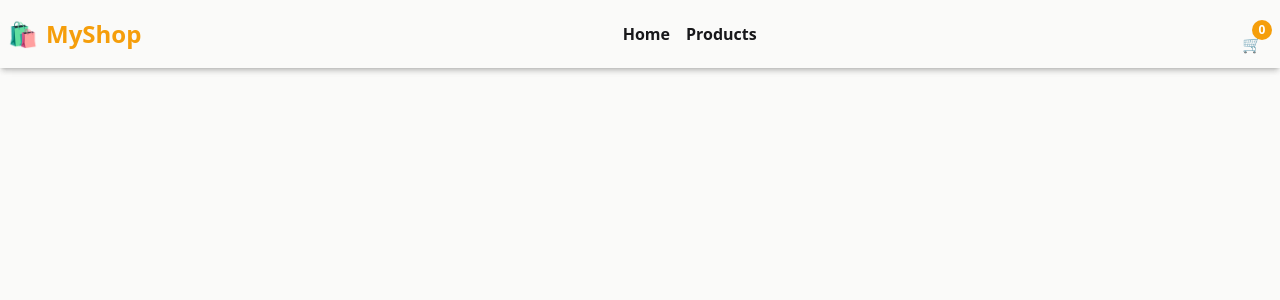
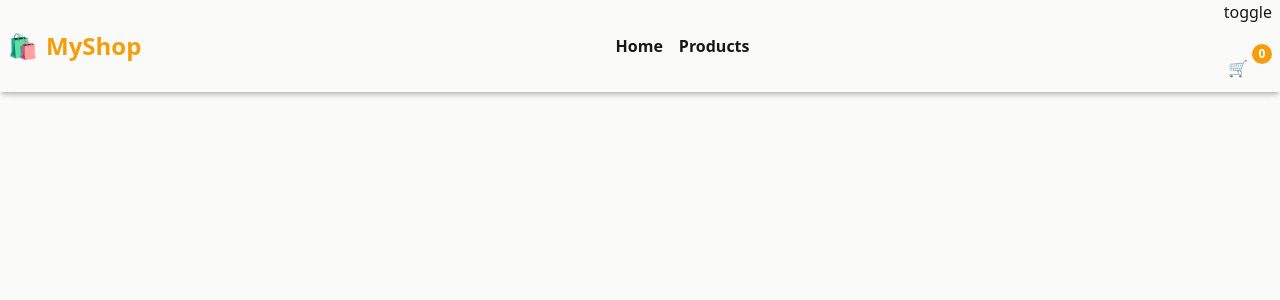
Before and after one commit to ajitdevv/myshop, a React (Vite) app: page / in a window 1280 px wide. Shown: the top 300 px of the page. Built offline with nearby package versions, Linux system fonts and the light colour scheme.

Commit message:
Add Theme toggle funclity

```diff
--- a/src/Pages/header.jsx
+++ b/src/Pages/header.jsx
@@ -1,4 +1,5 @@
 import AddToCart from "../Components/AddToCart.jsx";
+import ToggleButton from "../Components/ToggleButton.jsx";
 import { Link } from "react-router-dom";
 import Product from "./Product.jsx";
 function Header() {
@@ -19,6 +20,7 @@ function Header() {
         </div>
         {/* <!-- Cart --> */}
         <div>
+          <ToggleButton />
           <AddToCart />
         </div>
       </header>
--- a/src/components/ToggleButton.jsx
+++ b/src/components/ToggleButton.jsx
@@ -1,4 +1,8 @@
-function ToggleButton(){
-    return <button>Toggle</button>;
+function ToggleButton() {
+  return (
+    <div>
+      <button className="Btn">toggle</button>
+    </div>
+  );
 }
 export default ToggleButton;
```
